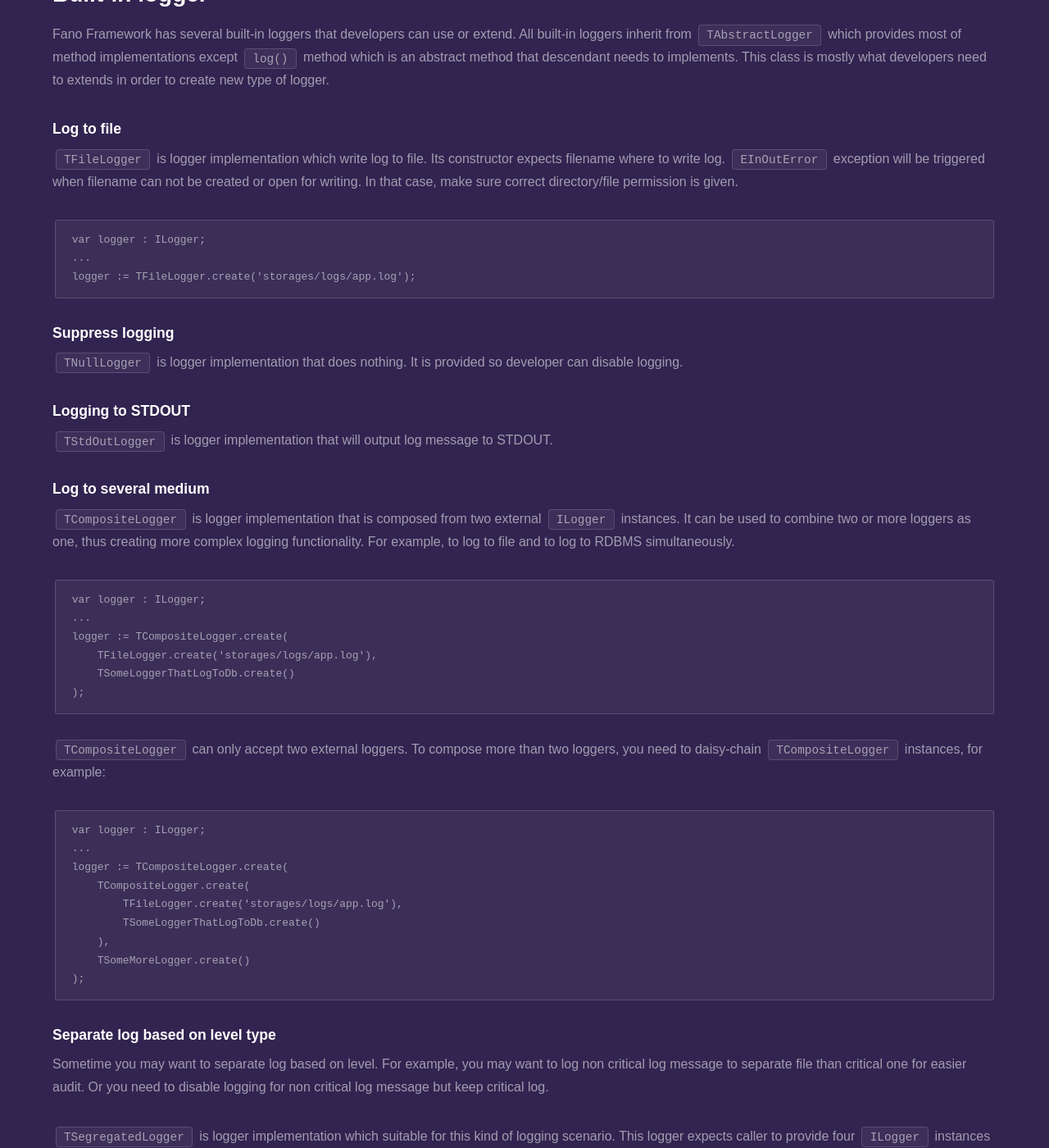
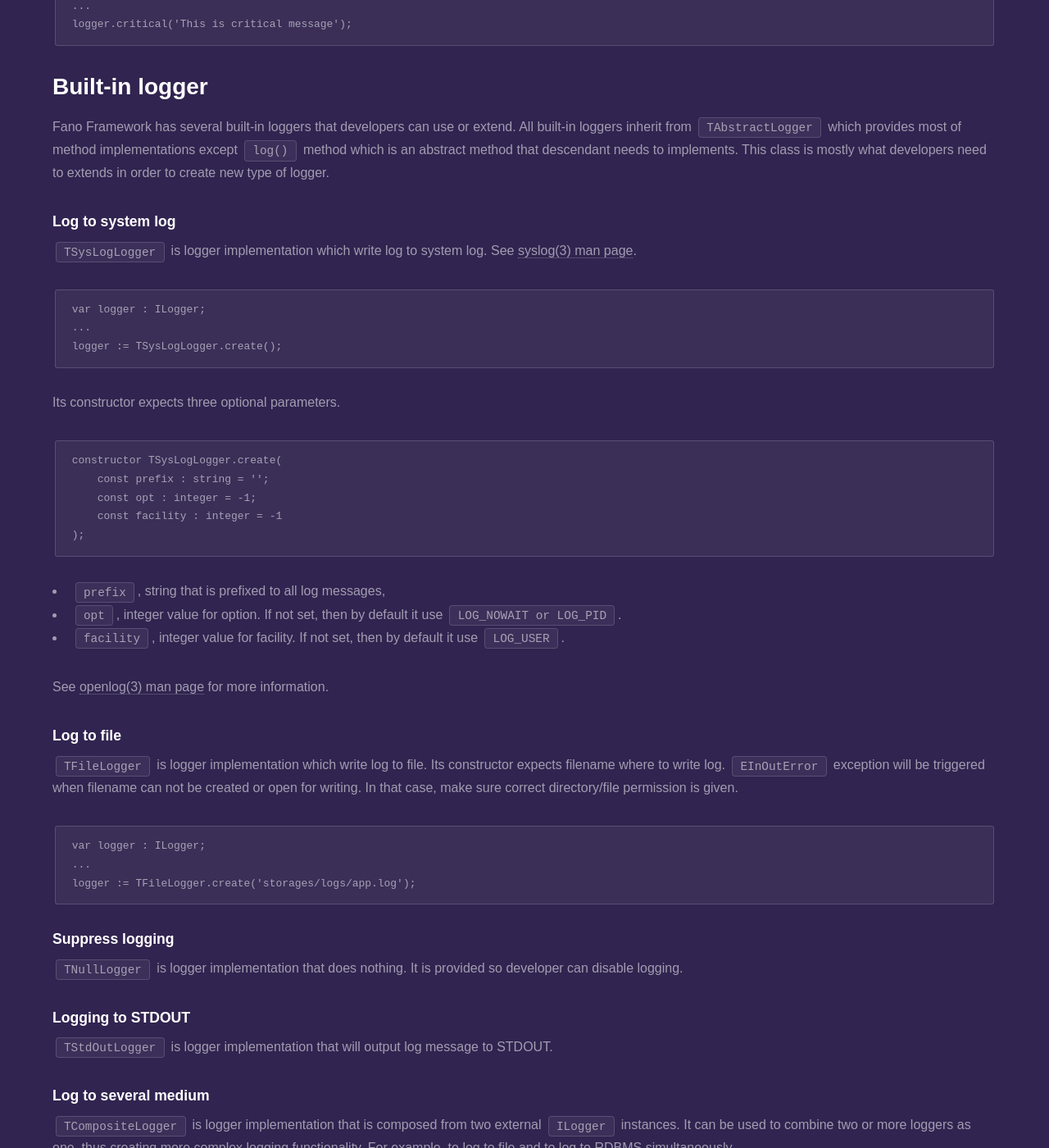
Before and after one commit to fanoframework/fanoframework.github.io, a Jekyll site: the page built from utilities/using-loggers/index.md, in a window 1280 px wide and 1400 px high, scrolled down 1032 px. Shown: the whole window at 82% size. Built offline with Jekyll 4.4.1, drawn with Linux system fonts in a browser that asks for light colours; our own code applies the rules of GitHub Pages for plain Markdown files; some of the changed text lies outside the part shown.

Commit message:
add content about syslog logger

````diff
--- a/utilities/using-loggers/index.md
+++ b/utilities/using-loggers/index.md
@@ -12,10 +12,14 @@
 Fano Framework provides logging mechanism thorough `ILogger` interface. This interface exposes several methods:
 
 - `log()` to log messages in any levels.
+- `emergency()` to log emergency messages.
 - `critical()` to log critical messages.
+- `error()` to log error messages.
+- `alert()` to log alert messages.
+- `warning()` to log warning messages.
 - `debug()` to log debug messages.
+- `notice()` to log notice messages.
 - `info()` to log information messages.
-- `warning()` to log warning messages.
 
 Except `log()` method, all methods expect two parameter, first parameter is message to log and second parameter is data related to log message. This parameter is optional. If this second parameter is given, then it must implements
 `ISerializeable` interface.
@@ -35,6 +39,32 @@
 
 Fano Framework has several built-in loggers that developers can use or extend.
 All built-in loggers inherit from `TAbstractLogger` which provides most of method implementations except `log()` method which is an abstract method that descendant needs to implements. This class is mostly what developers need to extends in order to create new type of logger.
+
+### Log to system log
+
+`TSysLogLogger` is logger implementation which write log to system log. See [syslog(3) man page](http://man7.org/linux/man-pages/man3/syslog.3.html).
+
+```
+var logger : ILogger;
+...
+logger := TSysLogLogger.create();
+```
+
+Its constructor expects three optional parameters.
+
+```
+constructor TSysLogLogger.create(
+    const prefix : string = '';
+    const opt : integer = -1;
+    const facility : integer = -1
+);
+```
+
+- `prefix`, string that is prefixed to all log messages,
+- `opt`, integer value for option. If not set, then by default it use `LOG_NOWAIT or LOG_PID`.
+- `facility`, integer value for facility. If not set, then by default it use `LOG_USER`.
+
+See [openlog(3) man page](http://man7.org/linux/man-pages/man3/openlog.3.html) for more information.
 
 ### Log to file
 
@@ -143,6 +173,7 @@
 - `TCompositeLoggerFactory`, factory class for `TCompositeLogger`.
 - `TSegregatedLoggerFactory`, factory class for `TSegregatedLogger`.
 - `TStdOutLoggerFactory`, factory class for `TStdOutLogger`.
+- `TSysLogLoggerFactory`, factory class for `TSysLogLogger`.
 
 For example, to register `TFileLogger` in dependency container:
 
@@ -169,6 +200,14 @@
 );
 ```
 
+To register `TSysLogLogger`,
+
+```
+container.add('logger',
+    (TSysLogLoggerFactory.create()).prefix('fano-app')
+);
+```
+
 After logger factory is registered, you can access logger anywhere from application as shown in following code.
 
 ```
@@ -176,3 +215,11 @@
 ...
 logger := container.get('logger) as ILogger;
 ```
+
+## Explore more
+
+- [Error Handler](/error-handler)
+
+<ul class="actions">
+    <li><a href="/documentation" class="button">Documentation</a></li>
+</ul>
````
